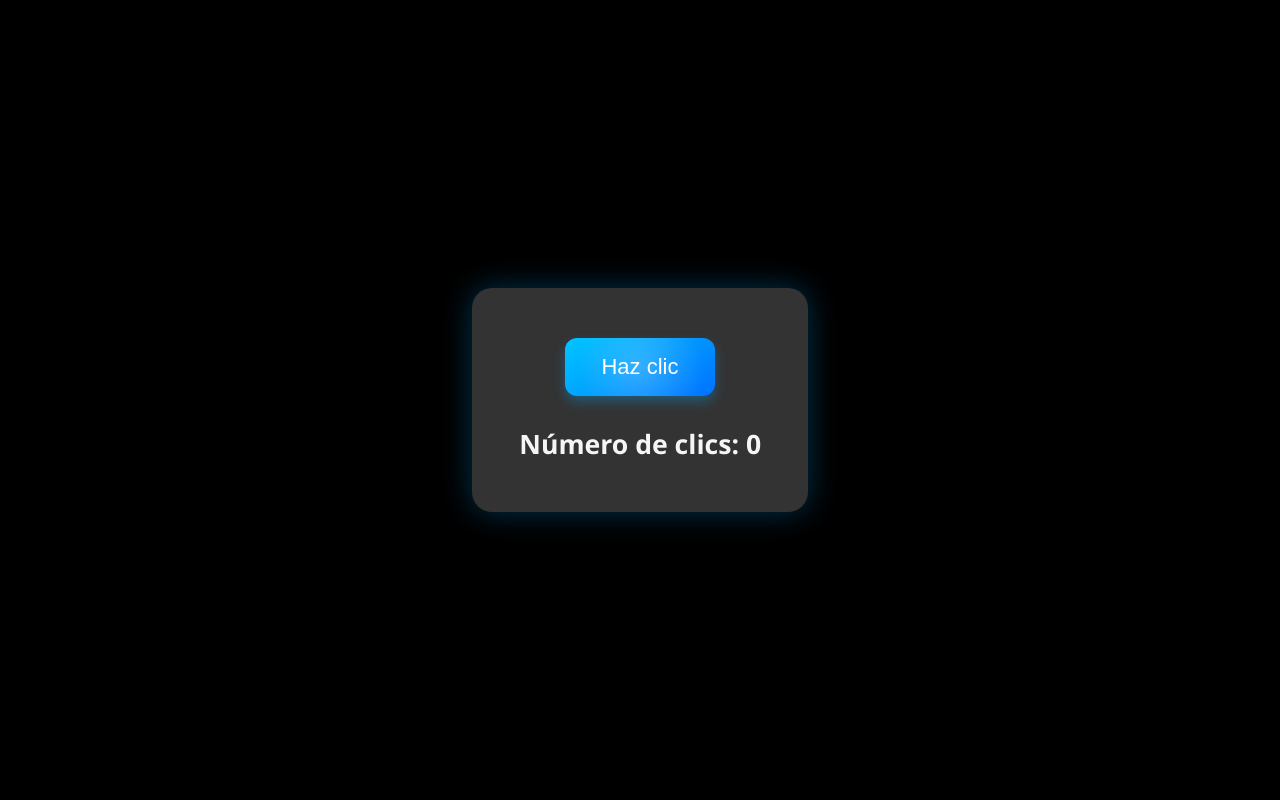
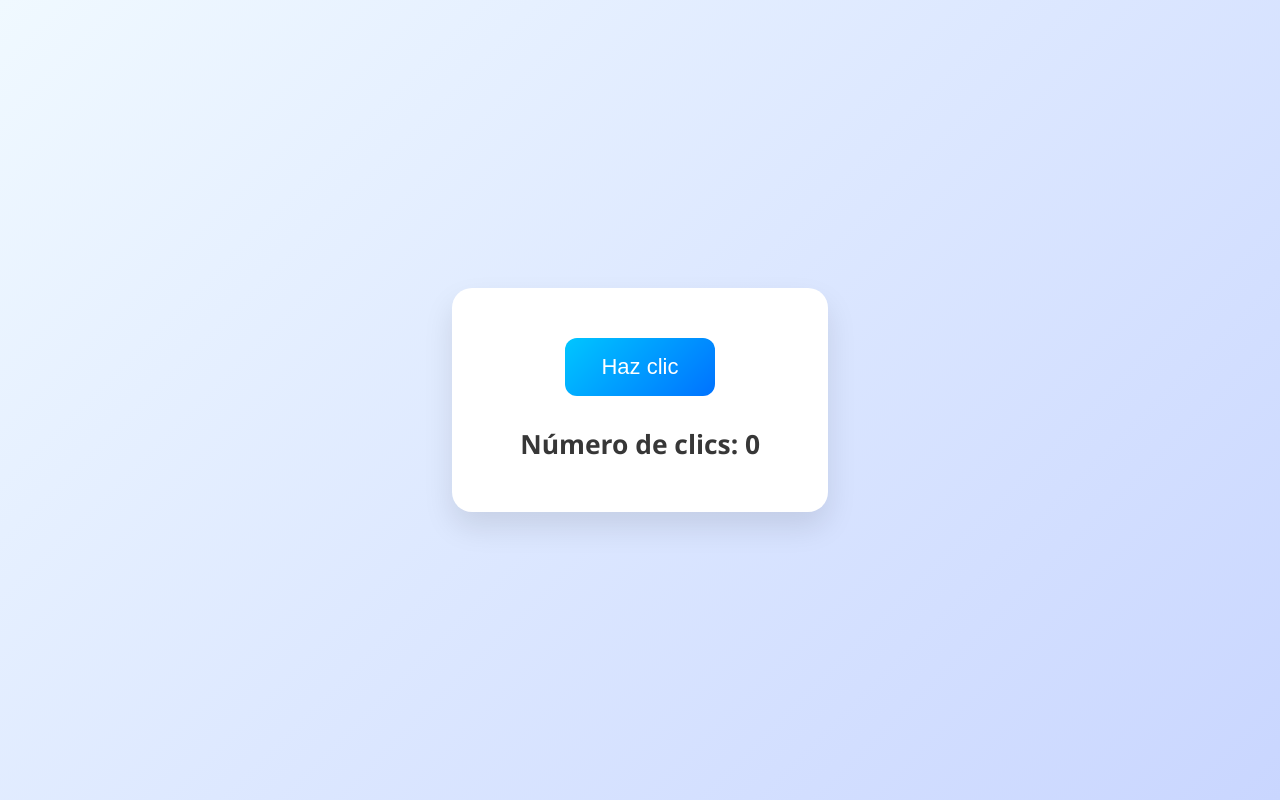
Before and after one commit to DevDonka/Counter-Clicks, a plain HTML site: page index.html in a window 1280 px wide. Drawn offline with Linux system fonts and the light colour scheme.

Commit message:
Update contador.css

```diff
--- a/contador.css
+++ b/contador.css
@@ -6,109 +6,52 @@
 
 body {
   font-family: 'Segoe UI', Tahoma, Geneva, Verdana, sans-serif;
-  background-color: black;  /* Fondo negro */
+  background: linear-gradient(135deg, #f0f9ff, #c9d6ff);
   display: flex;
   justify-content: center;
   align-items: center;
   height: 100vh;
-  margin: 0;
-  position: relative;
-  overflow: hidden;  /* Evitar desplazamiento */
+  transition: background 0.5s ease;
 }
 
-/* Contenedor de lluvia */
-.rain {
-  position: absolute;
-  top: 0;
-  left: 0;
-  width: 100%;
-  height: 100%;
-  pointer-events: none;
-  z-index: 0;  /* Asegúrate de que las gotas queden detrás de otros elementos */
+.container {
+  text-align: center;
+  background-color: #ffffff;
+  padding: 50px 70px;
+  border-radius: 20px;
+  box-shadow: 0 15px 30px rgba(0, 0, 0, 0.1);
+  transition: transform 0.3s ease, box-shadow 0.3s ease;
 }
 
-/* Estilo para cada gota */
-.rain .drop {
-  position: absolute;
-  background-color: rgba(255, 255, 255, 0.6);
-  width: 3px; /* Puedes ajustar el tamaño de las gotas */
-  height: 20px;
-  animation: fall 1.5s linear infinite;
-  opacity: 0.7;
-  border-radius: 2px; /* Le da un borde redondeado a las gotas */
+.container:hover {
+  transform: translateY(-5px);
+  box-shadow: 0 20px 35px rgba(0, 0, 0, 0.15);
 }
 
-/* Animación de caída de gotas */
-@keyframes fall {
-  0% {
-    top: -30px; /* Inicia fuera de la pantalla */
-    opacity: 1;
-  }
-  100% {
-    top: 100%; /* Se mueve hasta la parte inferior */
-    opacity: 0; /* Se desvanece */
-  }
-}
-
-/* Animación del contenedor */
-.container {
-  text-align: center;
-  background: rgba(255, 255, 255, 0.2);  /* Fondo semitransparente */
-  padding: 50px;
-  border-radius: 20px;
-  box-shadow: 0 0 30px rgba(0, 170, 255, 0.3);
-  position: relative;
-  z-index: 2; /* Asegura que el contenedor esté por encima de la lluvia */
-}
-
-/* Efecto de los botones */
 button {
   padding: 16px 36px;
-  background: linear-gradient(145deg, #00c6ff, #0072ff);
+  background: linear-gradient(135deg, #00c6ff, #0072ff);
   color: white;
   border: none;
   border-radius: 12px;
   font-size: 22px;
   cursor: pointer;
-  box-shadow: 0 6px 12px rgba(0, 170, 255, 0.3);
-  position: relative;
-  overflow: hidden;
-  transition: transform 0.2s ease, box-shadow 0.3s ease;
-}
-
-button::before {
-  content: "";
-  position: absolute;
-  top: -50%;
-  left: -50%;
-  width: 200%;
-  height: 200%;
-  background: radial-gradient(circle, rgba(255, 255, 255, 0.2) 0%, transparent 40%);
-  animation: buttonShine 2.5s linear infinite;
-}
-
-@keyframes buttonShine {
-  0% {
-    transform: rotate(0deg);
-  }
-  100% {
-    transform: rotate(360deg);
-  }
+  transition: transform 0.2s ease, box-shadow 0.3s ease, background 0.3s ease;
 }
 
 button:hover {
   transform: scale(1.05);
-  box-shadow: 0 10px 20px rgba(0, 170, 255, 0.5);
+  box-shadow: 0 10px 20px rgba(0, 114, 255, 0.4);
 }
 
 button:active {
-  transform: scale(0.96);
+  transform: scale(0.95);
+  background: linear-gradient(135deg, #005bb5, #003f88);
 }
 
-/* Efecto de texto */
 p {
   font-size: 26px;
-  color: white;  /* Texto blanco para resaltar sobre el fondo negro */
+  color: #333;
   margin-top: 30px;
   font-weight: bold;
   animation: pulseText 1.5s infinite alternate ease-in-out;
@@ -116,11 +59,11 @@ p {
 
 @keyframes pulseText {
   from {
-    opacity: 0.8;
+    opacity: 0.9;
     transform: scale(1);
   }
   to {
     opacity: 1;
-    transform: scale(1.03);
+    transform: scale(1.02);
   }
 }
```
